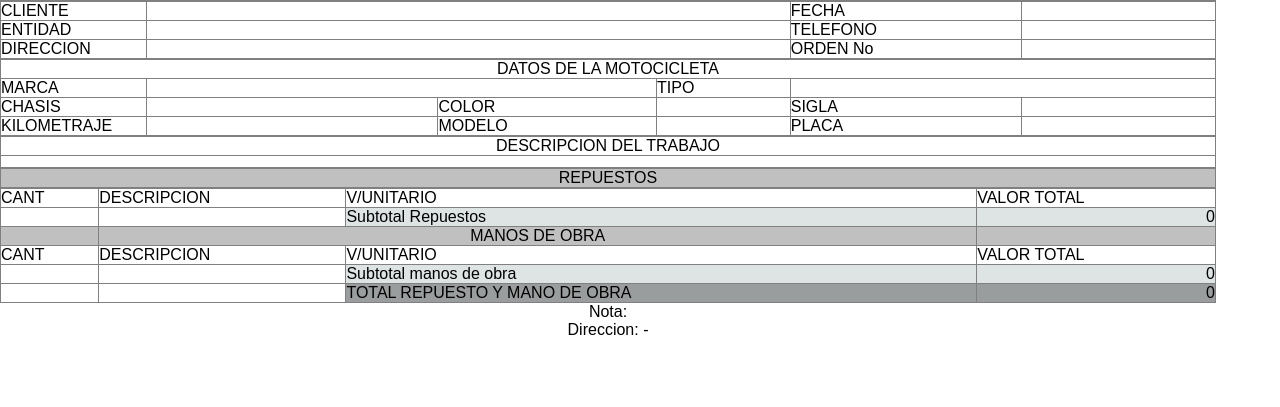
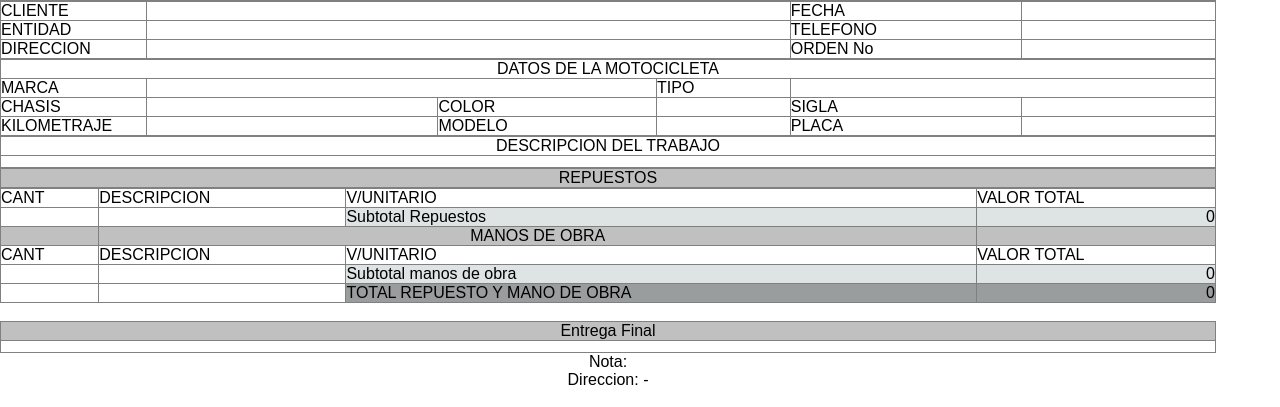
Before and after one commit to alexrubianoromero/motorcycleroom, a PHP site: page /orden/orden_imprimir_honda_cero_sin_sesion.php?idorden=1 in a window 1280 px wide. Shown: the part 463-870 px from the top of the page. Before the commit the page ends 798 px from the top, so only its background shows below. Run offline with PHP 8.4, Linux system fonts and the light colour scheme; tables that the repository leaves empty or names only in its code hold one stand-in row (values such as "Sample post"); some libraries are stand-ins or nearby versions.

Commit message:
se agrega observacione de entrega al formato anterior de la orden

```diff
--- a/orden/orden_imprimir_honda_cero_sin_sesion.php
+++ b/orden/orden_imprimir_honda_cero_sin_sesion.php
@@ -12,6 +12,7 @@
  o.fecha,o.observaciones,o.radio,o.antena,o.repuesto,o.herramienta,o.otros,o.iva as iva ,o.orden,o.kilometraje,o.mecanico,o.id,
  e.identi,e.telefonos as telefonos_empresa ,e.direccion as direccion_empresa,o.kilometraje_cambio,e.tipo_taller,cli.email,e.condiciones_orden,
  o.fecha_entrega, o.fecha_salida , e.email_empresa,e.razon_social,o.abono,cli.entidad,car.sigla
+ ,o.descripEntregaFinal
 from $tabla4 as car
 inner join $tabla3 as cli on (cli.idcliente = car.propietario)
 inner join $tabla14 as o  on (o.placa = car.placa)
@@ -21,11 +22,13 @@
 $datos = mysql_query($sql_placas,$conexion);
 $filas = mysql_num_rows($datos);
 $datos_orden = mysql_fetch_assoc($datos);
-/*
-echo '<pre>';
-print_r($datos_orden);
-echo '</pre>';
-*/
+
+// echo '<pre>';
+// print_r($datos_orden);
+// echo '</pre>';
+// die();
+
+// die($datos_orden['descripEntregaFinal']);
 $ancho_tabla = "95%";
 
 if($datos_orden['mecanico']== '')
@@ -232,6 +235,16 @@
 	?>
     <td style="background-color: #9A9D9D;"  align = "right"><?php  echo number_format($gran_total_final, 0, ',', '.') ?></td>
   </tr>
+</table>
+<br>
+
+<table width="95%" border="1">
+<tr>
+<td align ="center" style="background-color: #c0c0c0;">Entrega Final</td>
+</tr>
+	<tr>
+		<td   > <?php echo $datos_orden['descripEntregaFinal'] ?></td>
+	</tr>
 </table>
 <table width="95%" border="0">
   <tr>
```
